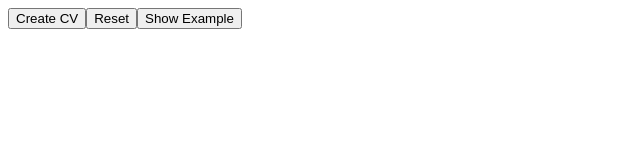
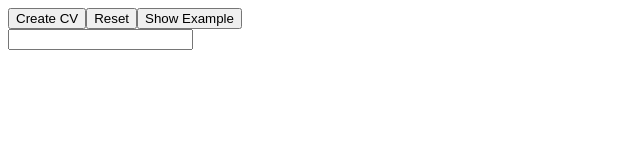
Before and after one commit to xincryptedx/cv-creator, a React (Vite) app: page / in a window 1280 px wide. Shown: the top 160 px of the page, without its empty margins (0-640 px from the left). Built offline with nearby package versions, Linux system fonts and the light colour scheme.

Commit message:
Import BasicInfo and add to form

```diff
--- a/src/components/CvForm.jsx
+++ b/src/components/CvForm.jsx
@@ -1,4 +1,5 @@
 import FormButton from "./FormButton";
+import BasicInfo from "./BasicInfo";
 
 function CvForm() {
   return (
@@ -7,6 +8,7 @@ function CvForm() {
         <FormButton text="Create CV"></FormButton>
         <FormButton text="Reset"></FormButton>
         <FormButton text="Show Example"></FormButton>
+        <BasicInfo />
       </form>
     </>
   );
```
